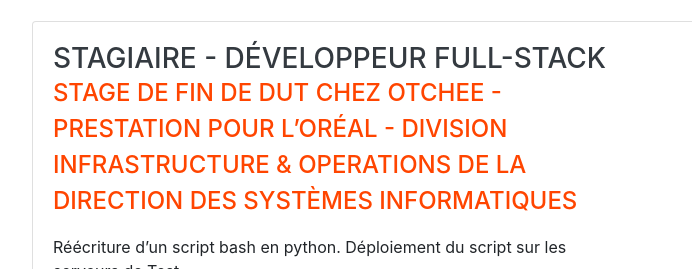
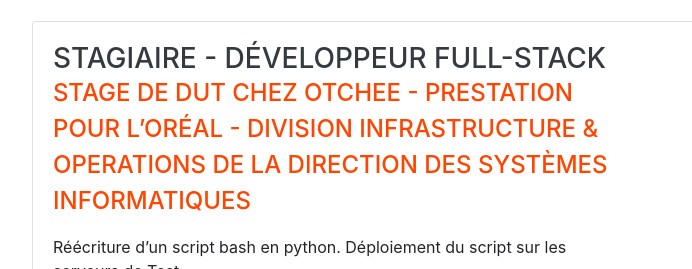
Before and after one commit to TheNoobProgrammeur/CV_JS, a website with bundled scripts: page index.html in a window 1280 px wide. Shown: the part 1674-1943 px from the top of the page, 288-980 px from the left. Built offline with nearby package versions, Linux system fonts and the light colour scheme; a web font is replaced by a local one.

Commit message:
sup de fin

```diff
--- a/index.html
+++ b/index.html
@@ -190,7 +190,7 @@
         <div class="resume-item d-flex flex-column flex-md-row justify-content-between mb-5">
           <div class="resume-content">
             <h3 class="mb-0">Stagiaire - développeur Full-stack</h3>
-            <div class="subheading mb-3">Stage de fin de DUT chez OTCHEE - prestation pour L’Oréal - Division INFRASTRUCTURE & OPERATIONS de la Direction des Systèmes Informatiques</div>
+            <div class="subheading mb-3">Stage de DUT chez OTCHEE - prestation pour L’Oréal - Division INFRASTRUCTURE & OPERATIONS de la Direction des Systèmes Informatiques</div>
             Réécriture d’un script bash en python.
             Déploiement du script sur les serveurs de Test.
             <br />Création d’outils autour du script. (Éditeur de fichier de configuration, vérificateur de fichier etc.)
```
